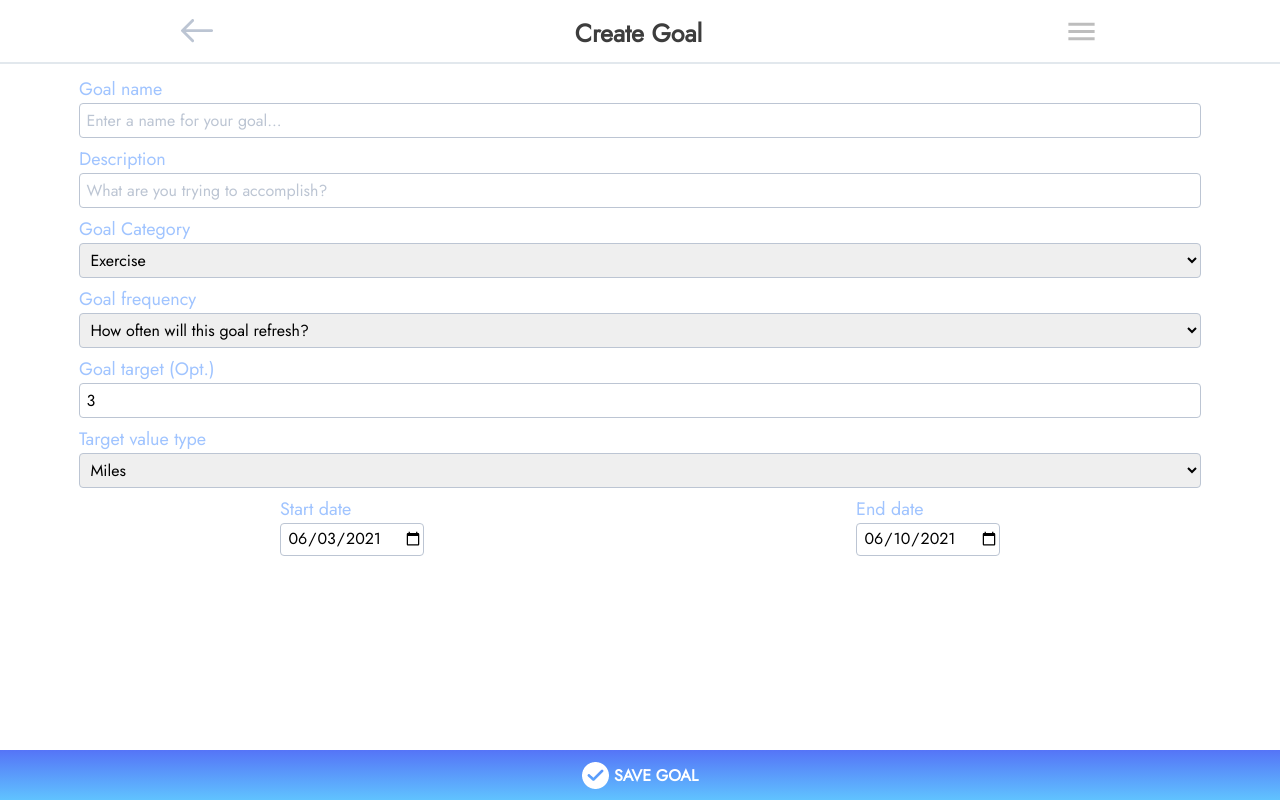
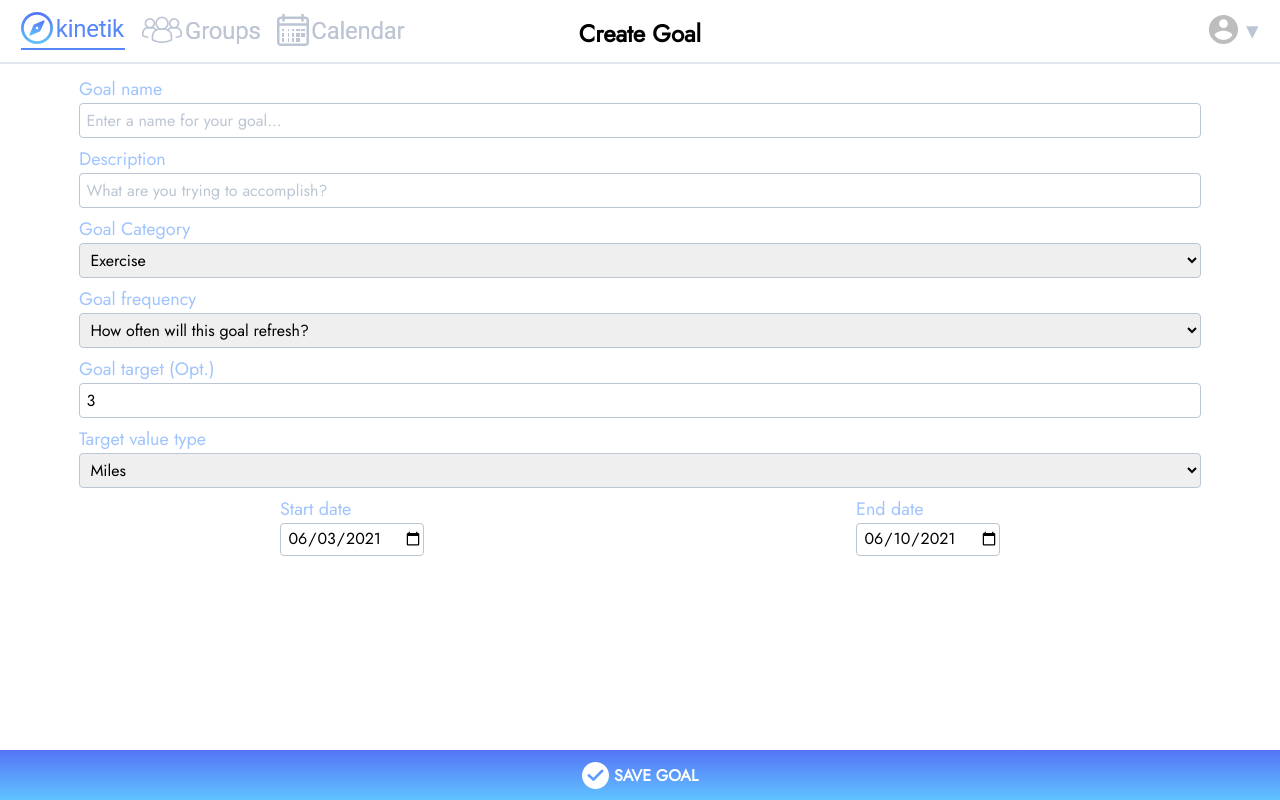
Before and after one commit to ZacharyKathe/Kinetic, a React (Create React App) app: page /creategoal in a window 1280 px wide. Built offline with nearby package versions, Linux system fonts and the light colour scheme; a web font is replaced by a local one.

Commit message:
updated styles, added desktop nav to create goal page

```diff
--- a/src/index.css
+++ b/src/index.css
@@ -435,6 +435,13 @@ a {
     border-color: #a0c4ff;
 }
 
+.desktop-header-text {
+    color: black;
+    font-size: 24px;
+    font-weight: 600;
+    padding-top: 5px;
+}
+
 @media screen and (max-width: 992px) {
     .logIn {
         padding-top: 0px;
--- a/src/pages/CreateGoal.js
+++ b/src/pages/CreateGoal.js
@@ -10,6 +10,10 @@ import SaveGoalBtn from "../components/SaveGoalBtn";
 // import calendar from "../images/calendar.png";
 import API from "../utils/API"
 import "../index.css";
+import DesktopNav from "../components/DesktopNav";
+import desktopHome from "../images/desktop-home-active.png";
+import desktopGroup from "../images/desktop-group-inactive.png";
+import desktopCalendar from "../images/desktop-calendar-inactive.png";
 
 const moment = require("moment");
 
@@ -72,6 +76,12 @@ const CreateGoal = (props) => {
 
   return (
     <div className="create-goal">
+      <DesktopNav header="Desktop"
+        homeBtn={desktopHome}
+        groupBtn={desktopGroup}
+        calendarBtn={desktopCalendar}
+        actionBtn={<p className="desktop-header-text">Create Goal</p>}
+      />
       <NavTop header="Create Goal" />
 
 
```
Also changed, not shown: src/components/DesktopNav/style.css (+3 -7 lines).
